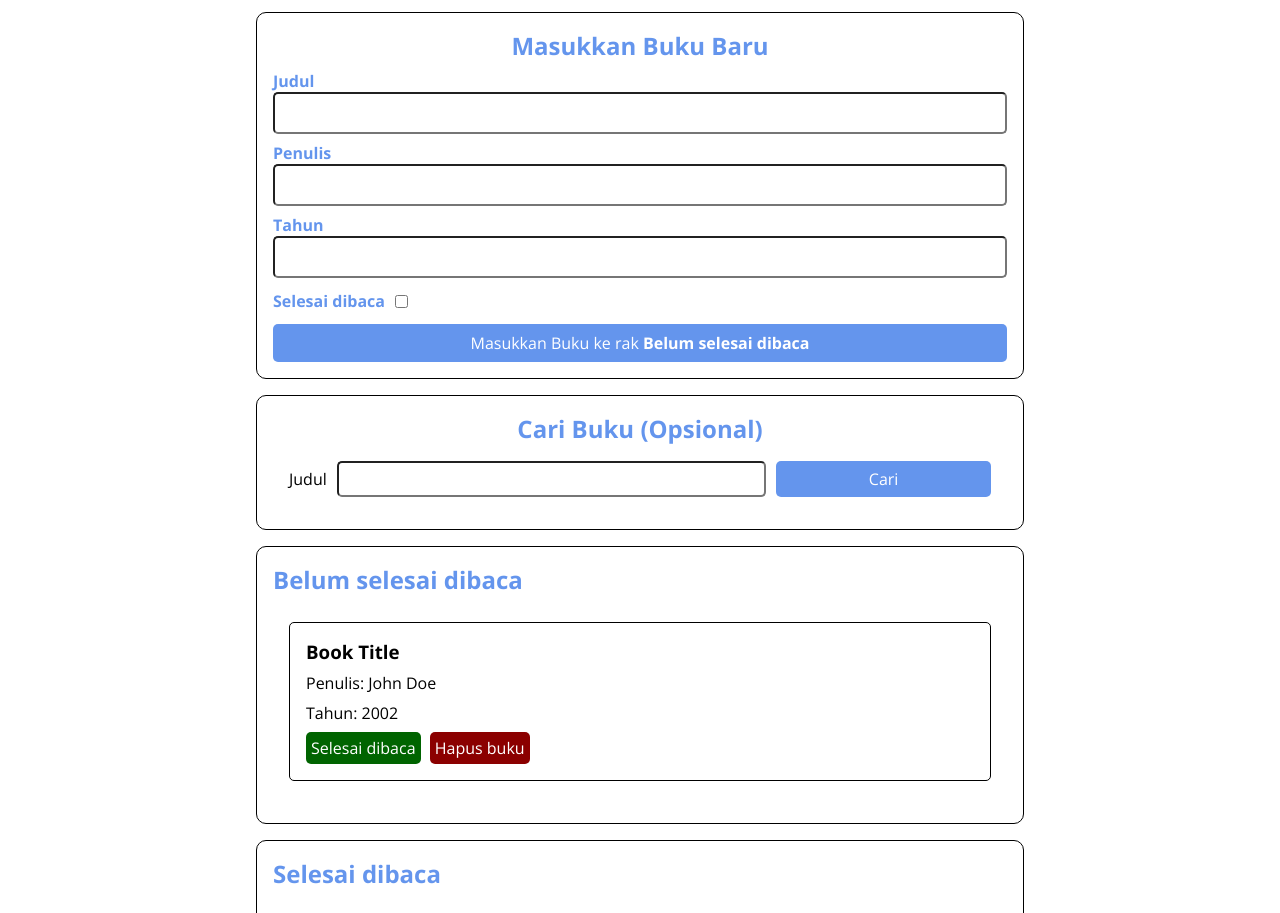
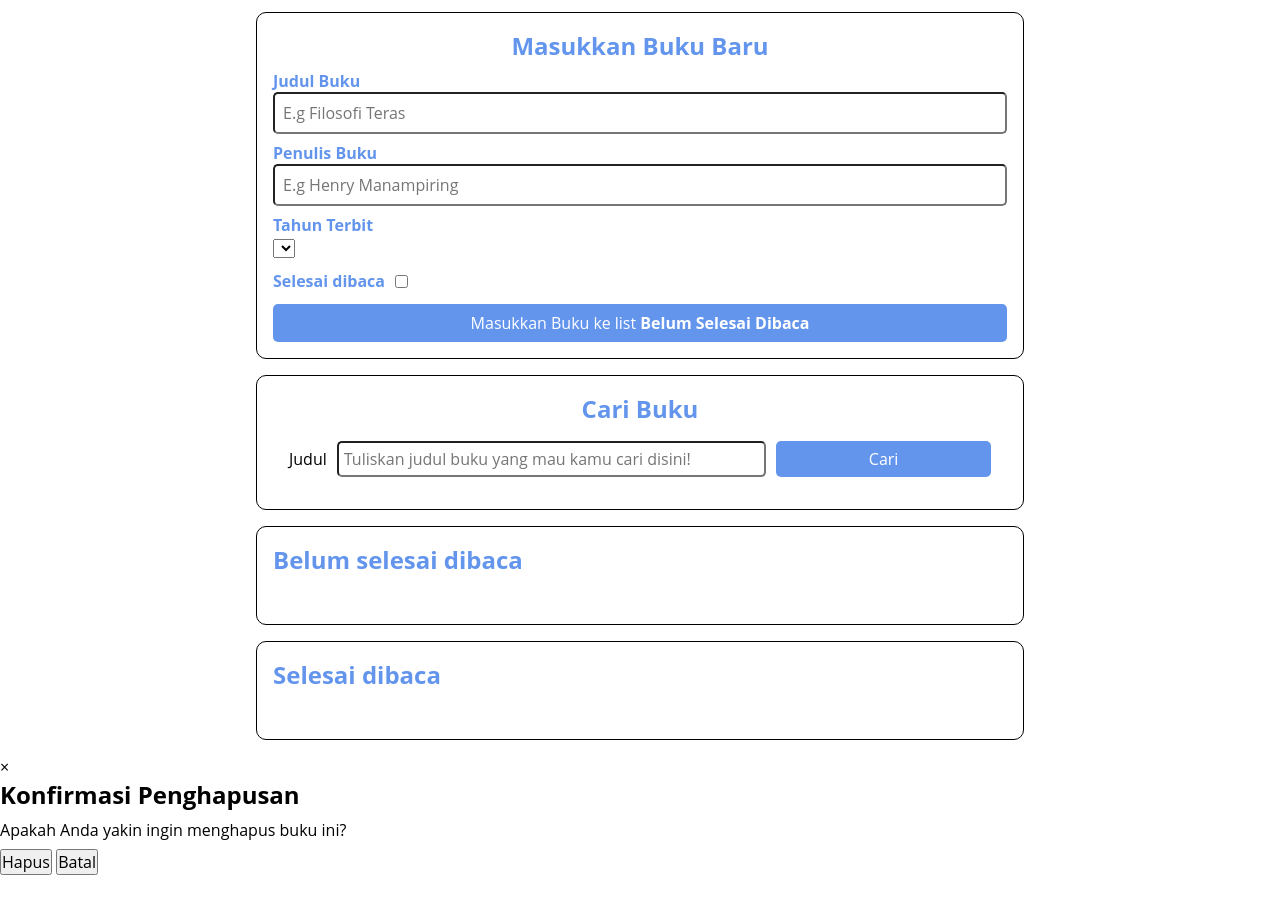
Before and after one commit to BangTeg/bookshelf-apps, a plain HTML site: page index.html in a window 1280 px wide. Shown: the part 71-984 px from the top of the page. After the commit the page ends 946 px from the top, so only its background shows below. Drawn offline with nearby package versions, Linux system fonts and the light colour scheme.

Commit message:
Update fonts and input fields in index.html

```diff
--- a/index.html
+++ b/index.html
@@ -1,5 +1,6 @@
 <!doctype html>
 <html lang="en">
+
 <head>
   <meta charset="UTF-8">
   <meta name="viewport"
@@ -7,10 +8,13 @@
   <meta http-equiv="X-UA-Compatible" content="ie=edge">
   <title>Bookshelf Apps</title>
   <link rel="preconnect" href="https://fonts.gstatic.com">
-  <link href="https://fonts.googleapis.com/css2?family=Open+Sans:wght@300;400;600;700;800&display=swap"
-        rel="stylesheet">
+  <link rel="preconnect" href="https://fonts.googleapis.com">
+  <link rel="preconnect" href="https://fonts.gstatic.com" crossorigin>
+  <link href="https://fonts.googleapis.com/css2?family=Montserrat&display=swap" rel="stylesheet">
+  <link rel="stylesheet" type="text/css" href="https://cdn.jsdelivr.net/npm/toastify-js/src/toastify.min.css">
   <link rel="stylesheet" href="style.css">
 </head>
+
 <body>
   <header class="head_bar">
     <h1 class="head_bar__title">Bookshelf Apps</h1>
@@ -20,31 +24,37 @@
       <h2>Masukkan Buku Baru</h2>
       <form id="inputBook">
         <div class="input">
-        <label for="inputBookTitle">Judul</label>
-        <input id="inputBookTitle" type="text" required>
+          <label for="inputBookTitle">Judul Buku</label>
+          <input id="inputBookTitle" placeholder="E.g Filosofi Teras" type="text" required>
         </div>
         <div class="input">
-        <label for="inputBookAuthor">Penulis</label>
-        <input id="inputBookAuthor" type="text" required>
+          <label for="inputBookAuthor">Penulis Buku</label>
+          <input id="inputBookAuthor" placeholder="E.g Henry Manampiring" type="text" required>
         </div>
         <div class="input">
-        <label for="inputBookYear">Tahun</label>
-        <input id="inputBookYear" type="number" required>
+          <label for="inputBookYear">Tahun Terbit</label>
+          <div class = "select-wrapper">
+            <!-- <input id="inputBookYear" placeholder="E.g 2008" type="number" required> -->
+          <select id="inputBookYear" required></select>
+          </div>
         </div>
         <div class="input_inline">
           <label for="inputBookIsComplete">Selesai dibaca</label>
           <input id="inputBookIsComplete" type="checkbox">
         </div>
-      <button id="bookSubmit" type="submit">Masukkan Buku ke rak <span>Belum selesai dibaca</span></button>
+        <button id="bookSubmit" type="submit" class="button-book">
+          Masukkan Buku ke list <span id="statusText">Belum Selesai Dibaca</span>
+        </button>
       </form>
     </section>
 
     <section class="search_section">
-    <h2>Cari Buku (Opsional)</h2>
+      <h2>Cari Buku</h2>
       <form id="searchBook">
         <label for="searchBookTitle">Judul</label>
-      <input id="searchBookTitle" type="text">
-      <button id="searchSubmit" type="submit">Cari</button>
+        <input id="searchBookTitle" placeholder="Tuliskan judul buku yang mau kamu cari disini!" type="text">
+        <button id="searchSubmit" type="submit" class="button-book
+        ">Cari</button>
       </form>
     </section>
 
@@ -52,7 +62,7 @@
     <h2>Belum selesai dibaca</h2>
 
     <div id="incompleteBookshelfList" class="book_list">
-     <article class="book_item">
+     <!-- <article class="book_item">
        <h3>Book Title</h3>
        <p>Penulis: John Doe</p>
        <p>Tahun: 2002</p>
@@ -61,7 +71,7 @@
          <button class="green">Selesai dibaca</button>
          <button class="red">Hapus buku</button>
        </div>
-     </article>
+     </article> -->
     </div>
   </section>
 
@@ -69,7 +79,7 @@
     <h2>Selesai dibaca</h2>
 
     <div id="completeBookshelfList" class="book_list">
-     <article class="book_item">
+     <!-- <article class="book_item">
        <h3>Book Title</h3>
        <p>Penulis: John Doe</p>
        <p>Tahun: 2002</p>
@@ -78,12 +88,22 @@
          <button class="blue">Belum selesai di Baca</button>
          <button class="red">Hapus buku</button>
        </div>
-     </article>
+     </article> -->
     </div>
   </section>
 </main>
 
 <script src="main.js"></script>
+<script type="text/javascript" src="https://cdn.jsdelivr.net/npm/toastify-js"></script>
 
 </body>
+<div id="deleteBookModal" class="modal">
+  <div class="modal-content">
+    <span class="close" id="closeModal">&times;</span>
+    <h2>Konfirmasi Penghapusan</h2>
+    <p>Apakah Anda yakin ingin menghapus buku ini?</p>
+    <button id="confirmDelete">Hapus</button>
+    <button id="cancelDelete">Batal</button>
+  </div>
+</div>
 </html>
```
Lines whose indentation alone changed are shown as unchanged.
